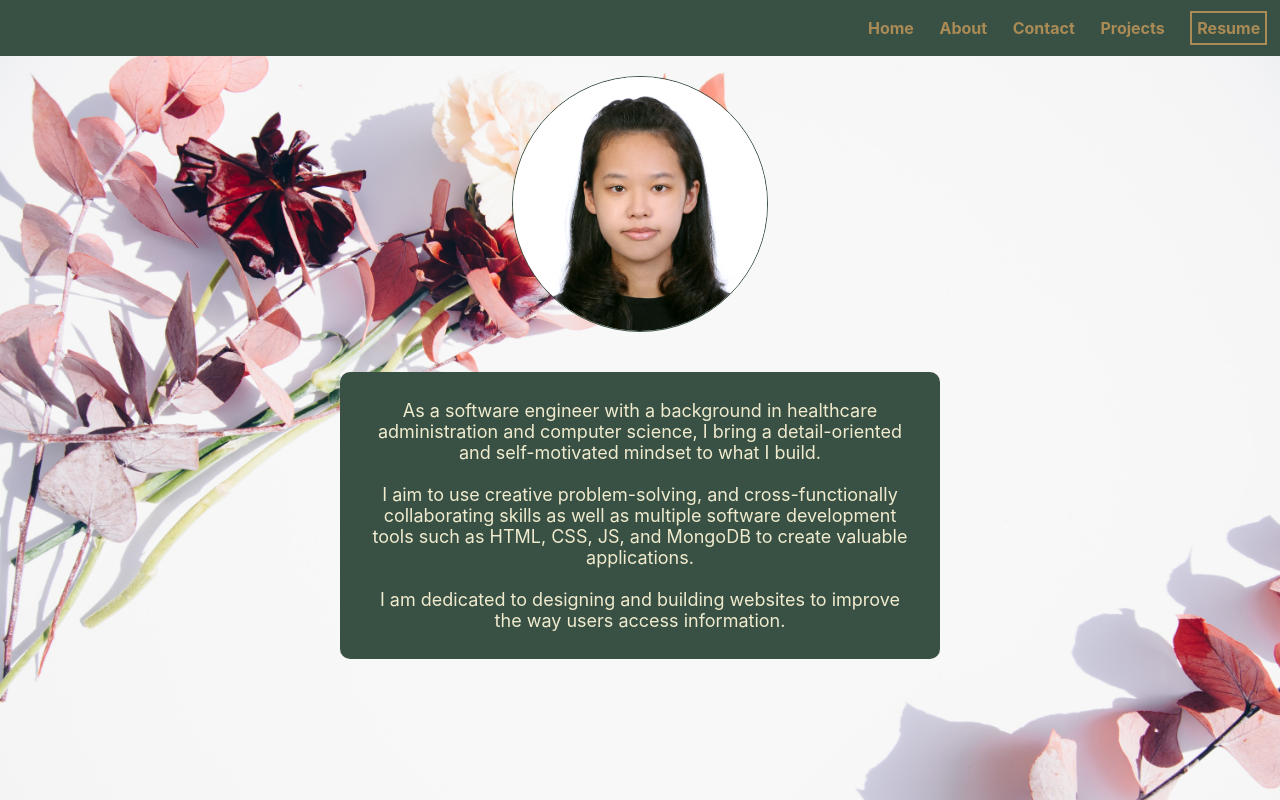
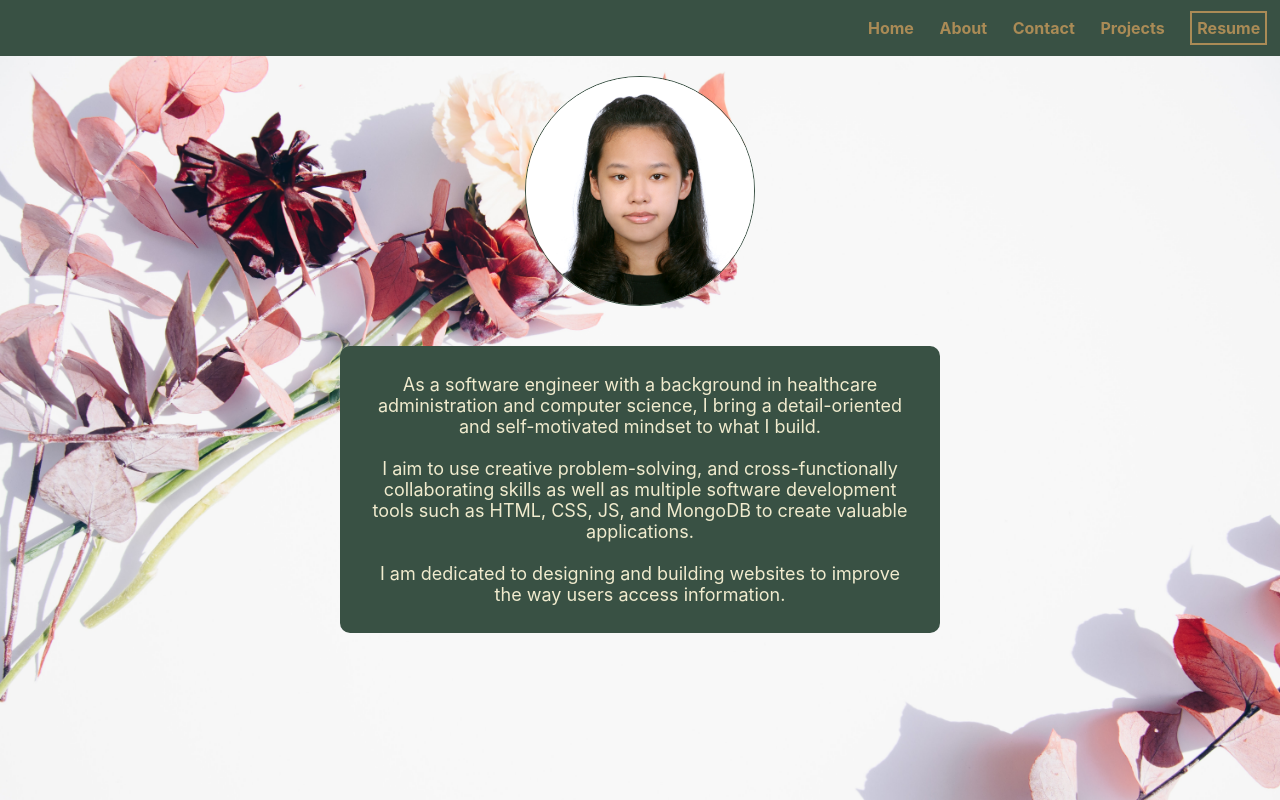
Before and after one commit to chenannchi/portfolio-react, a React (Create React App) app: page /about in a window 1280 px wide. Built offline with nearby package versions, Linux system fonts and the light colour scheme.

Commit message:
modify the size of profile image on about page

```diff
--- a/src/pages/About/About.module.css
+++ b/src/pages/About/About.module.css
@@ -34,7 +34,7 @@
 
 @media (min-width:1024px) {
   .profileImage{
-    width: 20vw;
+    width: 18vw;
     margin: 20px;
   }
 
```
